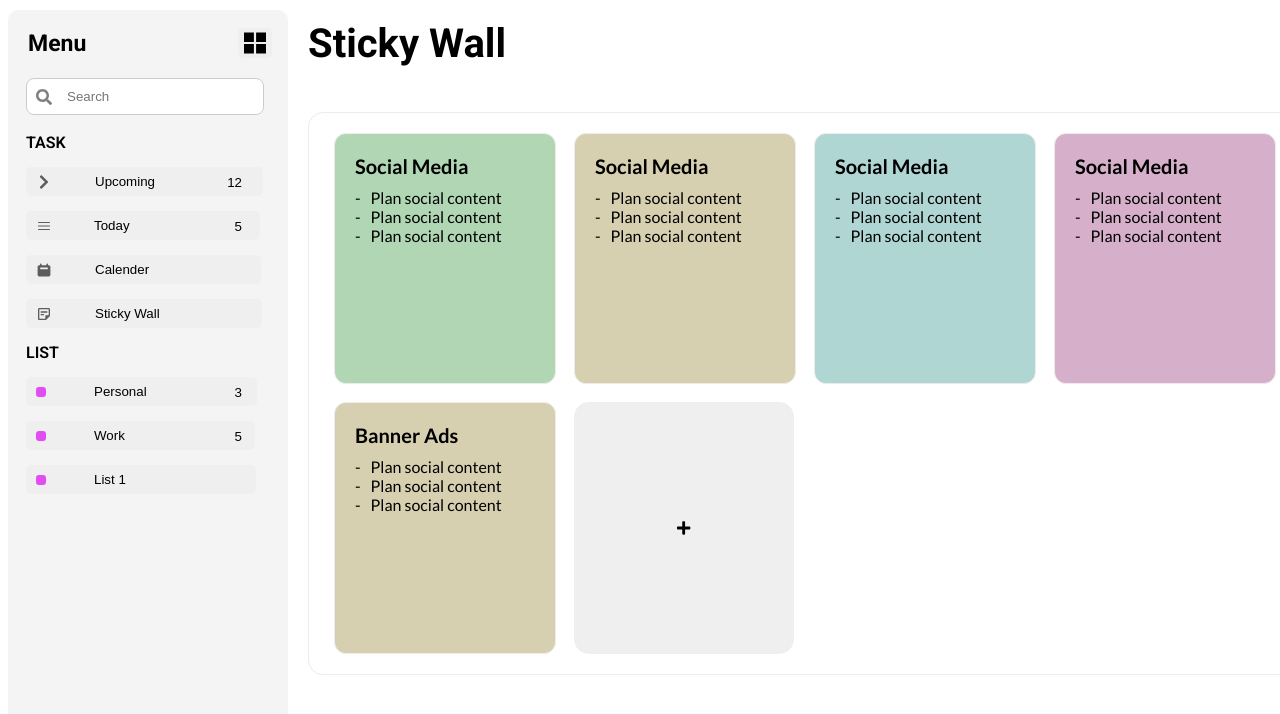
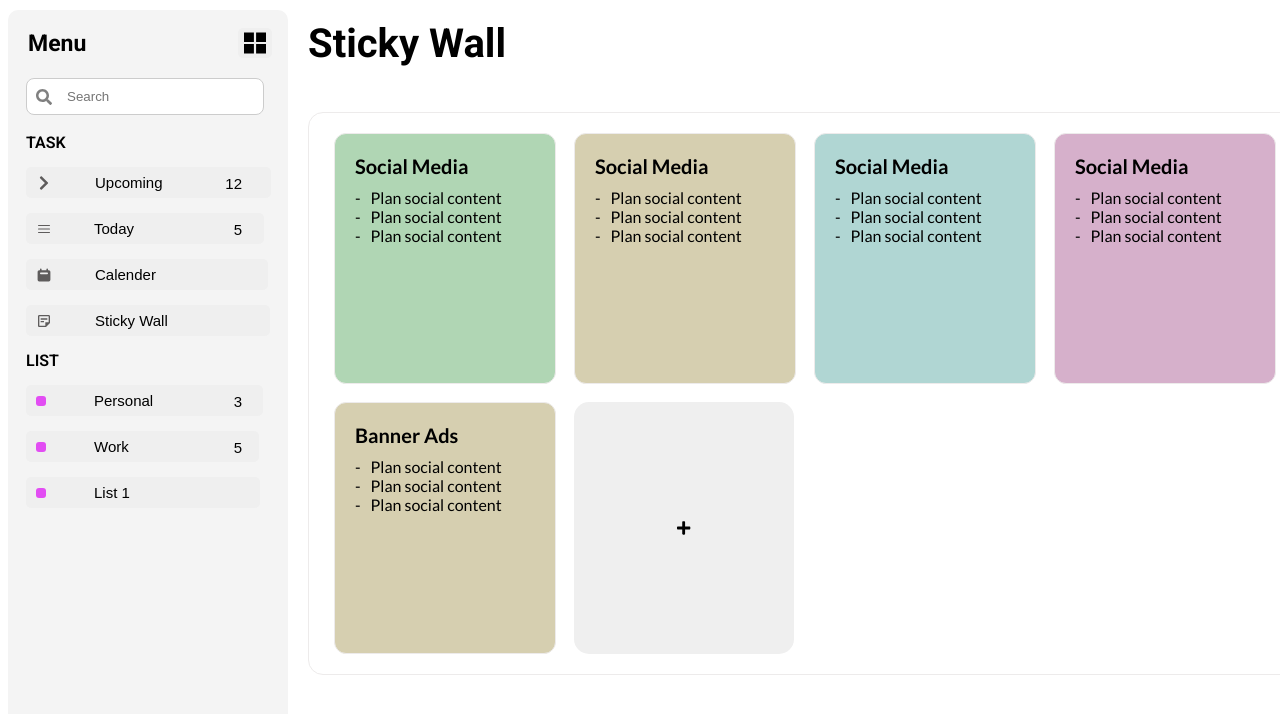
Before and after one commit to Westbrown687/Dove-App, a React (Vite) app in the folder Todolist-App/: page /stickynote in a window 1280 px wide. Shown: the top 714 px of the page. Built offline with nearby package versions, Linux system fonts and the light colour scheme; no server answers.

Commit message:
fetching-database-using-superbase

```diff
--- a/Todolist-App/package.json
+++ b/Todolist-App/package.json
@@ -10,6 +10,8 @@
     "preview": "vite preview"
   },
   "dependencies": {
+    "@supabase/server": "^1.4.1",
+    "axios": "^1.19.0",
     "react": "^19.2.7",
     "react-dom": "^19.2.7",
     "react-icons": "^5.7.0",
--- a/Todolist-App/src/addtask.jsx
+++ b/Todolist-App/src/addtask.jsx
@@ -1,5 +1,11 @@
 import "./addtask.css";
+import { useState } from "react";
+
 export function AddTask({ onClose }) {
+  const [title, setTitle] = useState("");
+  const [description, setDescription] = useState("");
+  const [dueDate, setDueDate] = useState("");
+  const [priority, setPriority] = useState("low");
   return (
     <aside className="add-task-panel">
       <div className="add-task-header">
@@ -12,19 +18,45 @@ export function AddTask({ onClose }) {
         <div>
           <label htmlFor="task">Task</label>
 
-          <input id="task" type="text" placeholder="What needs to be done?" />
+          <input
+            id="task"
+            type="text"
+            placeholder="What needs to be done?"
+            value={title}
+            onChange={(e) => setTitle(e.target.value)}
+          />
         </div>
         <div>
           <label htmlFor="description">Description</label>
-          <textarea id="description" placeholder="Add a description..." />
+          <textarea
+            id="description"
+            placeholder="Add a description..."
+            value={description}
+            onChange={(e) => {
+              setDescription(e.target.value);
+            }}
+          />
         </div>
         <div>
           <label htmlFor="dueDate">Due date</label>
-          <input id="dueDate" type="date" />
+          <input
+            id="dueDate"
+            type="date"
+            value={dueDate}
+            onChange={(e) => {
+              setDueDate(e.target.value);
+            }}
+          />
         </div>
         <div>
           <label htmlFor="priority">Priority</label>
-          <select id="priority">
+          <select
+            id="priority"
+            value={priority}
+            onChange={(e) => {
+              setPriority(e.target.value);
+            }}
+          >
             <option value="low">Low</option>
             <option value="medium">Medium</option>
             <option value="high">High</option>
--- /dev/null
+++ b/Todolist-App/src/services/supabaseApi.js
@@ -0,0 +1,11 @@
+import axios from "axios";
+
+const supabaseApi = axios.create({
+  baseURL: `${import.meta.env.VITE_SUPABASE_URL}/rest/v1`,
+  headers: {
+    apikey: import.meta.env.VITE_SUPABASE_PUBLISHABLE_KEY,
+    Authorization: `Bearer ${import.meta.env.VITE_SUPABASE_PUBLISHABLE_KEY}`,
+  },
+});
+
+export default supabaseApi;
--- a/Todolist-App/src/sidebar.jsx
+++ b/Todolist-App/src/sidebar.jsx
@@ -31,27 +31,39 @@ export function SideBar() {
             <Link to="/upcoming" className="today-link">
               <div className="upcoming-con">
                 <FaChevronRight className="chevron-right" />
-                <button className="upcoming-button">Upcoming</button>
-                <button className="upcoming-digit">12</button>
+                <button className="upcoming-button">
+                  <span>Upcoming</span>
+                </button>
+                <button className="upcoming-digit">
+                  <span>12</span>
+                </button>
               </div>
             </Link>
 
             <Link to="/today" className="today-link">
               <div className="today-con">
                 <HiBars3 className="hibar" />
-                <button className="today-button">Today</button>
-                <button className="today-digit">5</button>
+                <button className="today-button">
+                  <span>Today</span>
+                </button>
+                <button className="today-digit">
+                  <span>5</span>
+                </button>
               </div>
             </Link>
 
             <div className="calender-con">
               <HiCalendar className="calender" />
-              <button className="calender-button">Calender</button>
+              <button className="calender-button">
+                <span>Calender</span>
+              </button>
             </div>
             <Link to="/stickynote" className="today-link">
               <div className="stickynote-con">
                 <MdOutlineStickyNote2 className="stickynote" />
-                <button className="sticky-button">Sticky Wall</button>
+                <button className="sticky-button">
+                  <span>Sticky Wall</span>
+                </button>
               </div>
             </Link>
           </div>
@@ -62,17 +74,27 @@ export function SideBar() {
           <div className="sidebar-task-container">
             <div className="upcoming-con">
               <button className="color-checker"></button>
-              <button className="personal-button">Personal</button>
-              <button className="upcoming-digit">3</button>
+              <button className="personal-button">
+                <span>Personal</span>
+              </button>
+              <button className="upcoming-digit">
+                <span>3</span>
+              </button>
             </div>
             <div className="today-con">
               <button className="color-checker"></button>
-              <button className="work-button">Work</button>
-              <button className="today-digit">5</button>
+              <button className="work-button">
+                <span>Work</span>
+              </button>
+              <button className="today-digit">
+                <span>5</span>
+              </button>
             </div>
             <div className="calender-con">
               <button className="color-checker"></button>
-              <button className="list-button">List 1</button>
+              <button className="list-button">
+                <span>List 1</span>
+              </button>
             </div>
           </div>
         </div>
--- a/Todolist-App/src/today.css
+++ b/Todolist-App/src/today.css
@@ -66,6 +66,21 @@
 .today-activities-container .activity-item:hover {
   box-shadow: 0 2px 4px rgba(0, 0, 0, 0.12);
 }
+.activity-main{
+  display: flex;
+  flex-direction: column;
+}
+.task-description{
+  margin-top: 12px;
+}
+.task-details{
+  margin-top: 12px;
+}
+
+.task-date{
+  margin-left: 10%;
+
+}
 .today-activity-box {
   padding: 10px 10px;
   border-radius: 5px;
@@ -119,6 +134,7 @@ right: 20px;
 border: none;
 border-radius: 5px;
 padding-top: 3px;
+top: 13px;
 }
 .today-activity-box .greaterthan{
   position: absolute;
@@ -126,3 +142,6 @@ padding-top: 3px;
   border: none;
   padding-top: 3px;
 }
+span{
+  font-size: 15px;
+}
--- a/Todolist-App/src/today.jsx
+++ b/Todolist-App/src/today.jsx
@@ -1,7 +1,25 @@
 import "./today.css";
-import { FaChevronLeft, FaChevronRight, FaChevronDown } from "react-icons/fa";
+import { FaChevronRight } from "react-icons/fa";
+import { useState, useEffect } from "react";
+import supabaseApi from "./services/supabaseApi";
 
 export function Today({ onAddTask }) {
+  const [tasks, setTasks] = useState([]);
+
+  useEffect(() => {
+    const getTasks = async () => {
+      try {
+        const response = await supabaseApi.get("/tasks");
+
+        setTasks(response.data);
+        console.log(response.data);
+      } catch (error) {
+        console.error(error);
+      }
+    };
+
+    getTasks();
+  }, []);
   return (
     <>
       <title>Dove App</title>
@@ -20,6 +38,34 @@ export function Today({ onAddTask }) {
         </button>
 
         <div className="today-activities-container">
+          {tasks.map((task) => {
+            return (
+              <div key={task.id} className="activity-item">
+                <div className="activity-main">
+                  <div className="activity-title">
+                    <input type="checkbox" checked={task.is_completed} />
+                    <span>{task.title}</span>
+                  </div>
+
+                  <div className="task-description">
+                    <span>Description: {task.description}</span>
+                  </div>
+                </div>
+                <div className="task-details">
+                  <span className={`priority ${task.priority}`}>
+                    Priority: {task.priority}
+                  </span>
+
+                  <span className="task-date">Due: {task.due_date}</span>
+                </div>
+
+                <button className="greaterthan">
+                  <FaChevronRight />
+                </button>
+              </div>
+            );
+          })}
+          {/*
           <div className="activity-item">
             <input type="checkbox" />
             <span>Research Content Ideas</span>
@@ -27,7 +73,6 @@ export function Today({ onAddTask }) {
               <FaChevronRight />
             </button>
           </div>
-
           <div className="activity-item">
             <input type="checkbox" />
             <span>Create a database of guest authors</span>
@@ -35,7 +80,6 @@ export function Today({ onAddTask }) {
               <FaChevronRight />
             </button>
           </div>
-
           <div className="today-activity-box">
             <div>
               <input type="checkbox" />
@@ -49,7 +93,6 @@ export function Today({ onAddTask }) {
               <span>22-08-26</span>
             </button>
           </div>
-
           <div className="activity-item">
             <input type="checkbox" />
             <span>Consult accountant</span>
@@ -57,7 +100,6 @@ export function Today({ onAddTask }) {
               <FaChevronRight />
             </button>
           </div>
-
           <div className="activity-item">
             <input type="checkbox" />
             <span>Print business card</span>
@@ -65,6 +107,7 @@ export function Today({ onAddTask }) {
               <FaChevronRight />
             </button>
           </div>
+          */}
         </div>
       </section>
     </>
```
Also changed, not shown: 1 other file (tests, documents, lock files or other folders).
